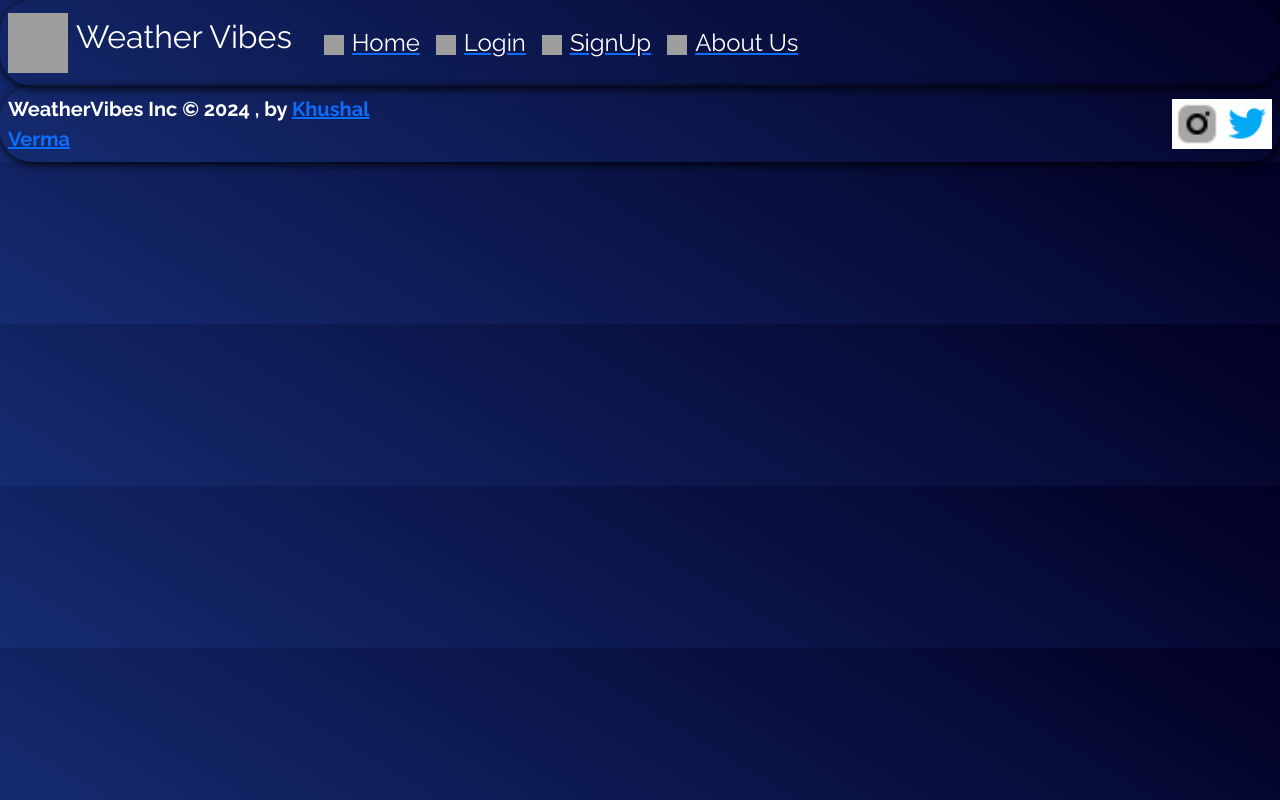
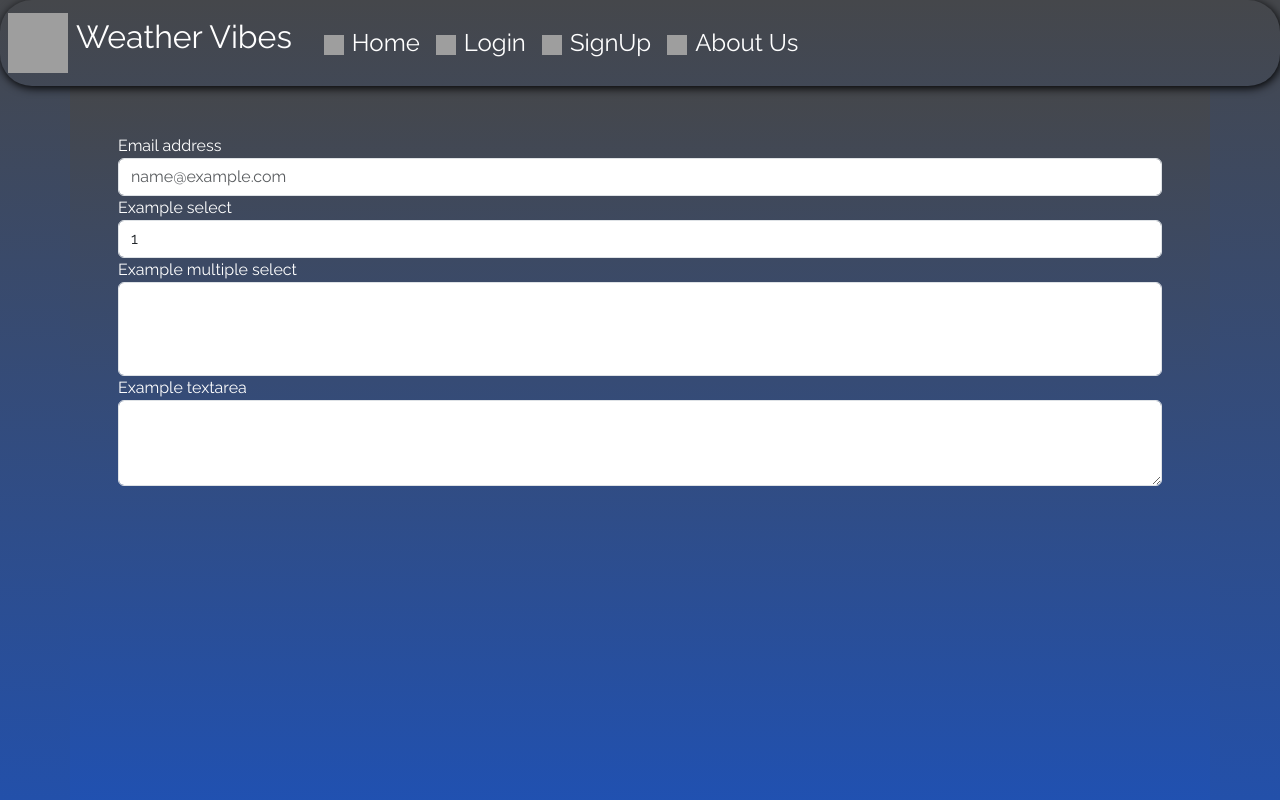
Before and after one commit to khushxal/Weather-Vibes, a React (Vite) app in the folder WeatherVibes_Client/: page /login in a window 1280 px wide. Shown: the top 800 px of the page. Built offline with nearby package versions, Linux system fonts and the light colour scheme; grey boxes are pictures that could not be loaded; a web font is replaced by a local one.

Commit message:
added the changes

```diff
--- a/WeatherVibes_Client/public/style.css
+++ b/WeatherVibes_Client/public/style.css
@@ -6,12 +6,11 @@
 body {
   padding: 0px;
   margin: 0px;
-  background: rgb(2, 0, 36);
+  background: rgb(69, 71, 75);
   background: linear-gradient(
-    211deg,
-    rgba(2, 0, 36, 1) 0%,
-    rgba(21, 43, 112, 1) 100%,
-    rgba(0, 212, 255, 1) 100%
+    180deg,
+    rgba(69, 71, 75, 1) 0%,
+    rgba(28, 82, 189, 1) 100%
   );
 }
 
--- a/WeatherVibes_Client/src/App.jsx
+++ b/WeatherVibes_Client/src/App.jsx
@@ -1,6 +1,7 @@
 import Footer from "./components/Footer";
 import Header from "./components/Header";
 import Home from "./pages/Home";
+import Login from "./pages/Login";
 import { BrowserRouter, Routes, Route } from "react-router-dom";
 function App() {
   return (
@@ -9,6 +10,7 @@ function App() {
         <Header></Header>
         <Routes>
           <Route path="/" element={<Home />} />
+          <Route path="/login" element={<Login />} />
         </Routes>
         <Footer></Footer>
       </BrowserRouter>
--- a/WeatherVibes_Client/src/css/Header.css
+++ b/WeatherVibes_Client/src/css/Header.css
@@ -10,3 +10,14 @@ hr {
   color: white !important;
   text-decoration: none;
 }
+
+.nav-item {
+  color: white !important;
+  transition-duration: 0.5s;
+  text-decoration: none;
+}
+
+.nav-item:hover {
+  text-shadow: 1px 2px 5px rgb(0, 0, 0);
+  font-size: larger;
+}
--- a/WeatherVibes_Client/src/css/Home.css
+++ b/WeatherVibes_Client/src/css/Home.css
@@ -3,10 +3,16 @@ h1 {
 }
 
 #card-home {
-  background: rgb(238, 174, 202);
+  /* background: rgb(238, 174, 202);
   background: radial-gradient(
     circle,
-    rgba(238, 174, 202, 1) 0%,
+    rgb(255, 245, 250) 0%,
     rgba(241, 203, 35, 1) 100%
+  ); */
+  background: rgb(255, 244, 85);
+  background: linear-gradient(
+    140deg,
+    rgba(255, 244, 85, 1) 0%,
+    rgba(110, 105, 37, 1) 80%
   );
 }
--- /dev/null
+++ b/WeatherVibes_Client/src/css/Login.css
@@ -0,0 +1,9 @@
+#container-login {
+  height: 100vh;
+  background: rgb(69, 71, 75);
+  background: linear-gradient(
+    180deg,
+    rgba(69, 71, 75, 1) 0%,
+    rgba(28, 82, 189, 1) 100%
+  );
+}
--- /dev/null
+++ b/WeatherVibes_Client/src/pages/Login.jsx
@@ -0,0 +1,49 @@
+import React from "react";
+import "../css/Login.css";
+function Login() {
+  return (
+    <div id="container-login" className="container p-5">
+      <form className="">
+        <div class="form-group">
+          <label for="exampleFormControlInput1">Email address</label>
+          <input
+            type="email"
+            class="form-control"
+            id="exampleFormControlInput1"
+            placeholder="name@example.com"
+          />
+        </div>
+        <div class="form-group">
+          <label for="exampleFormControlSelect1">Example select</label>
+          <select class="form-control" id="exampleFormControlSelect1">
+            <option>1</option>
+            <option>2</option>
+            <option>3</option>
+            <option>4</option>
+            <option>5</option>
+          </select>
+        </div>
+        <div class="form-group">
+          <label for="exampleFormControlSelect2">Example multiple select</label>
+          <select multiple class="form-control" id="exampleFormControlSelect2">
+            <option>1</option>
+            <option>2</option>
+            <option>3</option>
+            <option>4</option>
+            <option>5</option>
+          </select>
+        </div>
+        <div class="form-group">
+          <label for="exampleFormControlTextarea1">Example textarea</label>
+          <textarea
+            class="form-control"
+            id="exampleFormControlTextarea1"
+            rows="3"
+          ></textarea>
+        </div>
+      </form>
+    </div>
+  );
+}
+
+export default Login;
```
